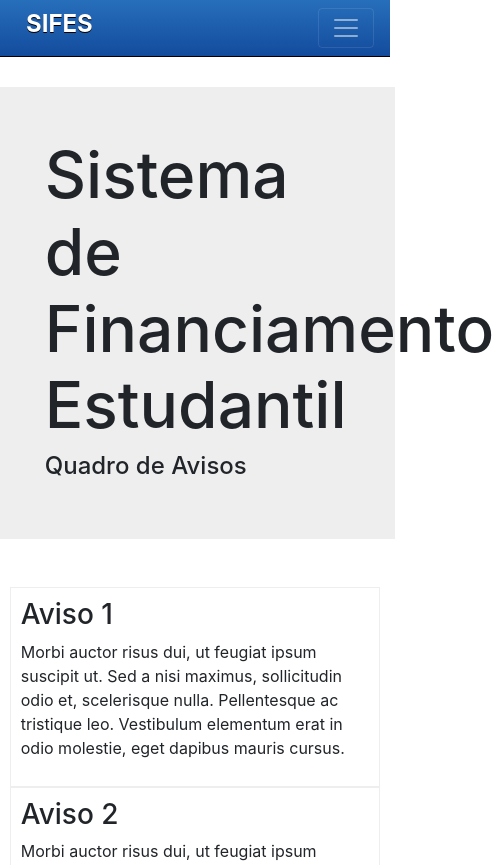
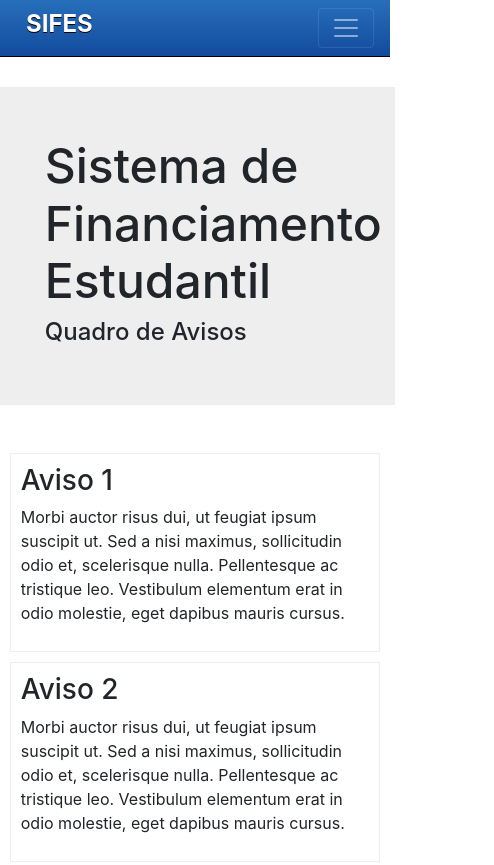
Before and after one commit to tanizmoura/replicas, a plain HTML site: page site-fies/index.html in a window 390 px wide. Shown: the top 865 px of the page, 494 px wide, since content can reach past the window. Drawn offline with nearby package versions, Linux system fonts and the light colour scheme.

Commit message:
Update style.css

```diff
--- a/site-fies/css/style.css
+++ b/site-fies/css/style.css
@@ -17,6 +17,7 @@ body, html {
 .boxAvisos {
 	border: 1px solid #EEE;
 	padding: 10px;
+	margin-bottom: 10px;
 }
 
 h1 {
@@ -51,3 +52,19 @@ footer {
 	background: #EEEEEE;
 	padding: 50px;
 }
+
+/*** MEDIA QUERIES ***/
+
+/* Extra small devices (portrait phones, less than 576px)*/
+@media (max-width: 575.98px) {
+	h1 {
+	font-size: 1em;
+	}
+}
+
+/* Small devices (landscape phones, less than 768px)*/
+@media (max-width: 767.98px) {
+	h1 {
+		font-size: 3em;
+	}
+}
```
